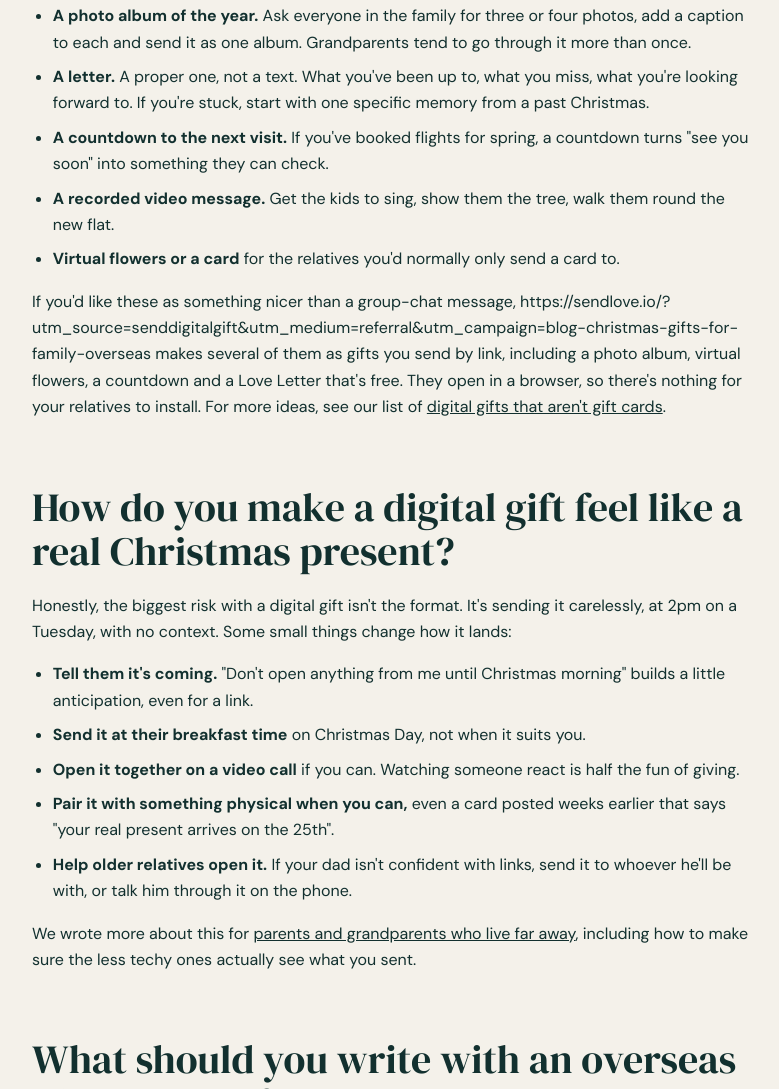
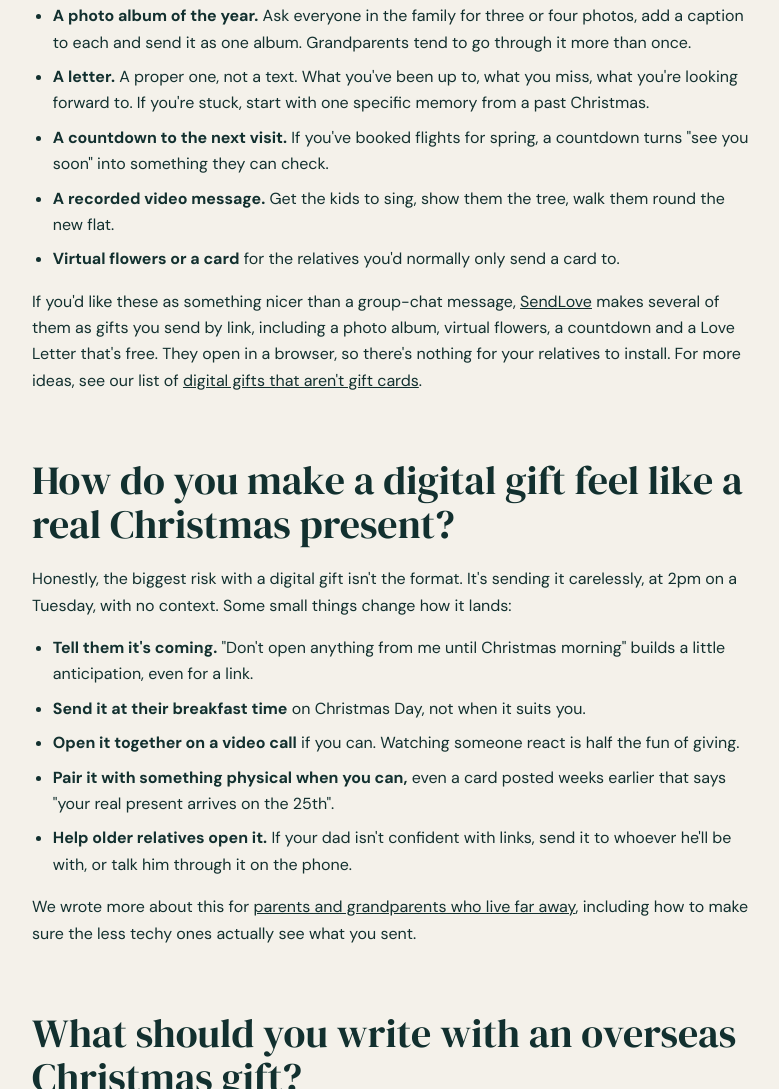
Before and after one commit to AndrewIshac/senddigitalgift, a plain HTML site: page blog/christmas-gifts-for-family-overseas/index.html in a window 1280 px wide. Shown: the part 5668-6757 px from the top of the page, without its empty margins (248-1027 px from the left). Drawn offline with Linux system fonts and the light colour scheme.

Commit message:
Blog: Christmas Gifts for Family Overseas: Post, Buy Local or Digital? (fix SendLove link)

```diff
--- a/blog/christmas-gifts-for-family-overseas/index.html
+++ b/blog/christmas-gifts-for-family-overseas/index.html
@@ -320,7 +320,7 @@ footer{padding:28px 0 44px;color:var(--muted);font-size:.9rem;text-align:center}
 <li><strong>A recorded video message.</strong> Get the kids to sing, show them the tree, walk them round the new flat.</li>
 <li><strong>Virtual flowers or a card</strong> for the relatives you'd normally only send a card to.</li>
 </ul>
-<p>If you'd like these as something nicer than a group-chat message, https://sendlove.io/?utm_source=senddigitalgift&amp;utm_medium=referral&amp;utm_campaign=blog-christmas-gifts-for-family-overseas makes several of them as gifts you send by link, including a photo album, virtual flowers, a countdown and a Love Letter that's free. They open in a browser, so there's nothing for your relatives to install. For more ideas, see our list of <a href="/blog/top-10-digital-gifts-that-arent-gift-cards/">digital gifts that aren't gift cards</a>.</p>
+<p>If you'd like these as something nicer than a group-chat message, <a href="https://sendlove.io/?utm_source=senddigitalgift&amp;utm_medium=referral&amp;utm_campaign=blog-christmas-gifts-for-family-overseas">SendLove</a> makes several of them as gifts you send by link, including a photo album, virtual flowers, a countdown and a Love Letter that's free. They open in a browser, so there's nothing for your relatives to install. For more ideas, see our list of <a href="/blog/top-10-digital-gifts-that-arent-gift-cards/">digital gifts that aren't gift cards</a>.</p>
 
 <h2>How do you make a digital gift feel like a real Christmas present?</h2>
 <p>Honestly, the biggest risk with a digital gift isn't the format. It's sending it carelessly, at 2pm on a Tuesday, with no context. Some small things change how it lands:</p>
```
